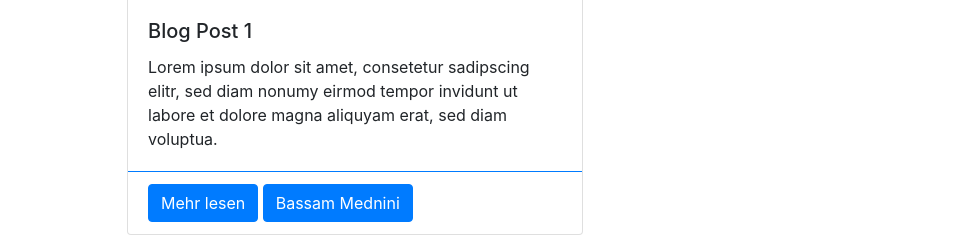
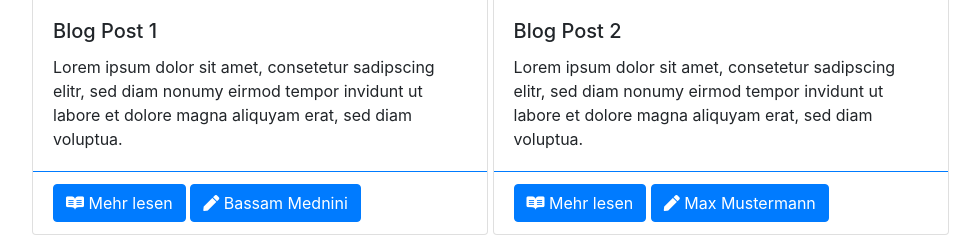
Before and after one commit to BassamxMednini/Website-mit-Python-Flask, a Flask app: page / in a window 1280 px wide. Shown: the part 661-904 px from the top of the page, without its empty margins (148-1128 px from the left). Run offline with Flask 2, Linux system fonts and the light colour scheme; some libraries are stand-ins or nearby versions.

Commit message:
Font Awesome hinzugefügt

```diff
--- a/templates/layout.html
+++ b/templates/layout.html
@@ -11,16 +11,13 @@
     <!-- Main Styles -->
     <link rel="stylesheet" type="text/css" href="{{ url_for('static', filename='styles.css') }}">
 
-    {% if title %}
-    <title>Bassam: {{ title }}</title>
-
-    {% else %}
+    <!-- Font Awesome -->
+    <link rel="stylesheet" href="https://use.fontawesome.com/releases/v5.3.1/css/all.css" integrity="sha384-mzrmE5qonljUremFsqc01SB46JvROS7bZs3IO2EmfFsd15uHvIt+Y8vEf7N7fWAU" crossorigin="anonymous">
     <title>Bassam: Home</title>
-    {% endif %}
   </head>
   <body>
     <!-- Navbar -->
-    <nav class="navbar navbar-expand-lg navbar-light bg-light">
+    <nav class="navbar navbar-expand-lg navbar-dark bg-dark">
       <a class="navbar-brand" href="#">Navbar</a>
       <button class="navbar-toggler" type="button" data-toggle="collapse" data-target="#navbarNavAltMarkup" aria-controls="navbarNavAltMarkup" aria-expanded="false" aria-label="Toggle navigation">
         <span class="navbar-toggler-icon"></span>
@@ -34,16 +31,17 @@
         </div>
       </div>
     </nav>
+    <!-- Inhalt -->
     <div class="container">
       <div class="row">
         <div class="col">
-                  1 of 3
+        <!-- Linke Seite -->
         </div>
-                <div class="col-8">
+        <div class="col-10">
           {% block content %}{% endblock %}
         </div>
         <div class="col">
-                  3 of 3
+        <!-- Rechte Seite -->
         </div>
       </div>
     </div>
```
Lines whose indentation alone changed are shown as unchanged.
